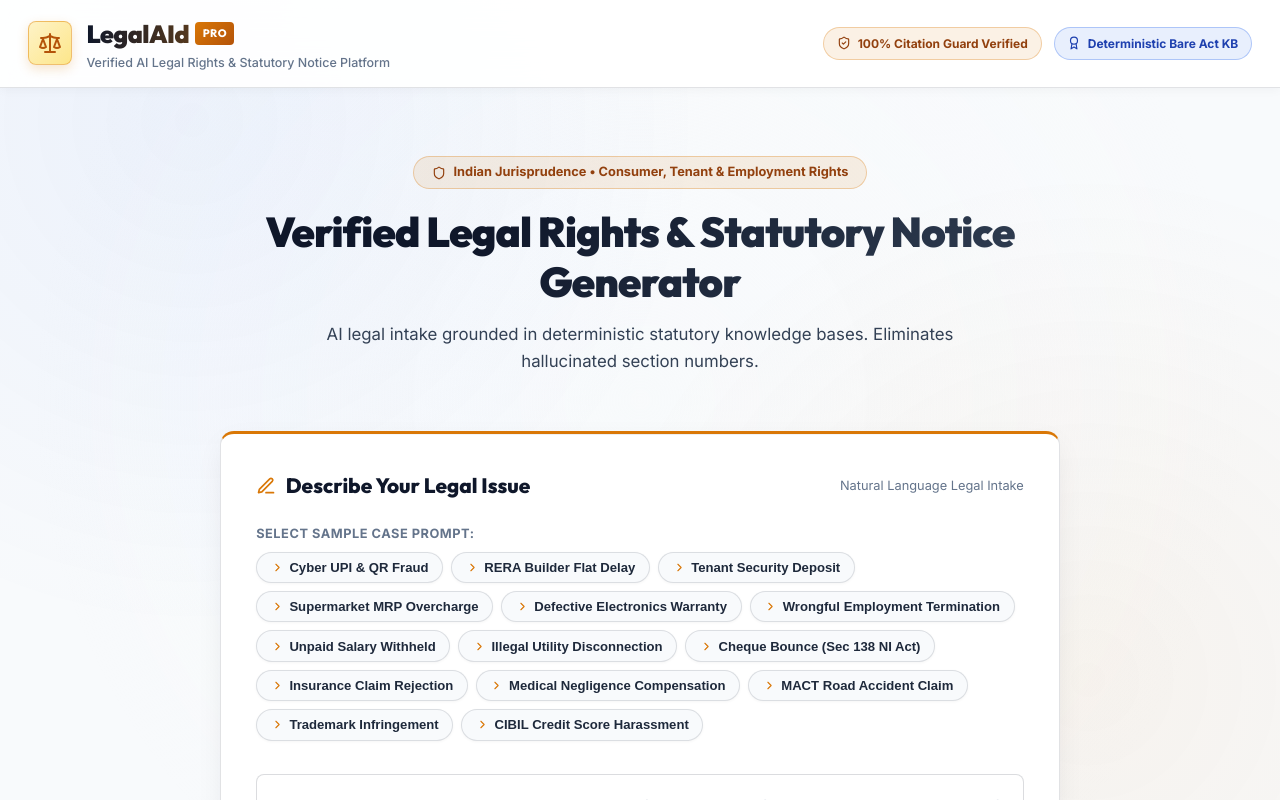
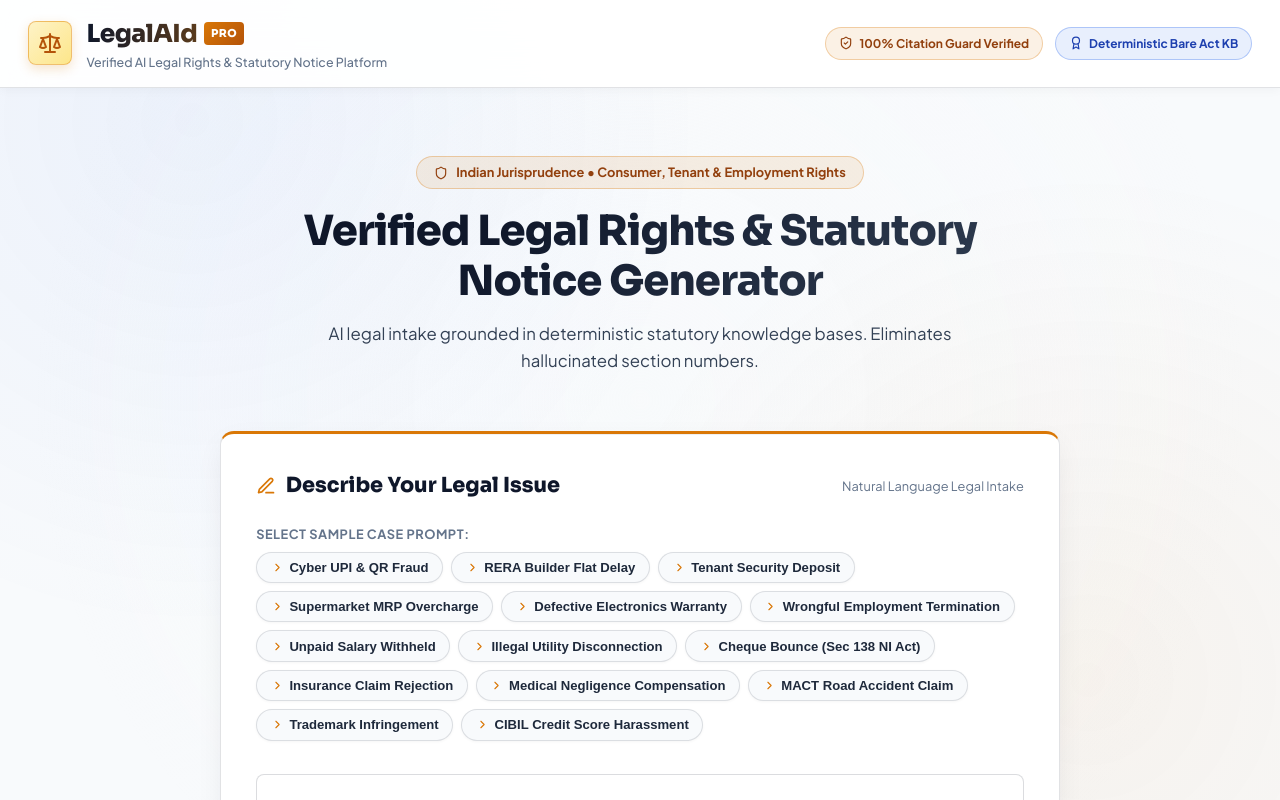
Before and after one commit to diya2405/Ai_Legal_Assistant, a React (Vite) app in the folder frontend/: page / in a window 1280 px wide. Shown: the top 800 px of the page. Built offline with nearby package versions, Linux system fonts and the light colour scheme; no server answers.

Commit message:
style: update site typography to Executive Modern font pairing (Plus Jakarta Sans, Sora, JetBrains Mono)

```diff
--- a/frontend/src/index.css
+++ b/frontend/src/index.css
@@ -1,9 +1,9 @@
-@import url('https://fonts.googleapis.com/css2?family=Inter:wght@300;400;500;600;700;800&family=Noto+Sans+Devanagari:wght@400;500;600;700&family=Outfit:wght@400;500;600;700;800;900&family=Space+Mono:wght@400;700&display=swap');
+@import url('https://fonts.googleapis.com/css2?family=JetBrains+Mono:ital,wght@0,400;0,600;0,700;1,400&family=Plus+Jakarta+Sans:ital,wght@0,300;0,400;0,500;0,600;0,700;0,800;1,400&family=Sora:wght@400;600;700;800;900&display=swap');
 
 :root {
-  --font-primary: 'Inter', -apple-system, BlinkMacSystemFont, sans-serif;
-  --font-heading: 'Outfit', sans-serif;
-  --font-mono: 'Space Mono', monospace;
+  --font-primary: 'Plus Jakarta Sans', -apple-system, BlinkMacSystemFont, sans-serif;
+  --font-heading: 'Sora', sans-serif;
+  --font-mono: 'JetBrains Mono', monospace;
 
   /* Executive Light Corporate Slate & Gold Palette */
   --bg-dark: #f8fafc;
```
Also changed, not shown: 1 other file (tests, documents, lock files or other folders).
